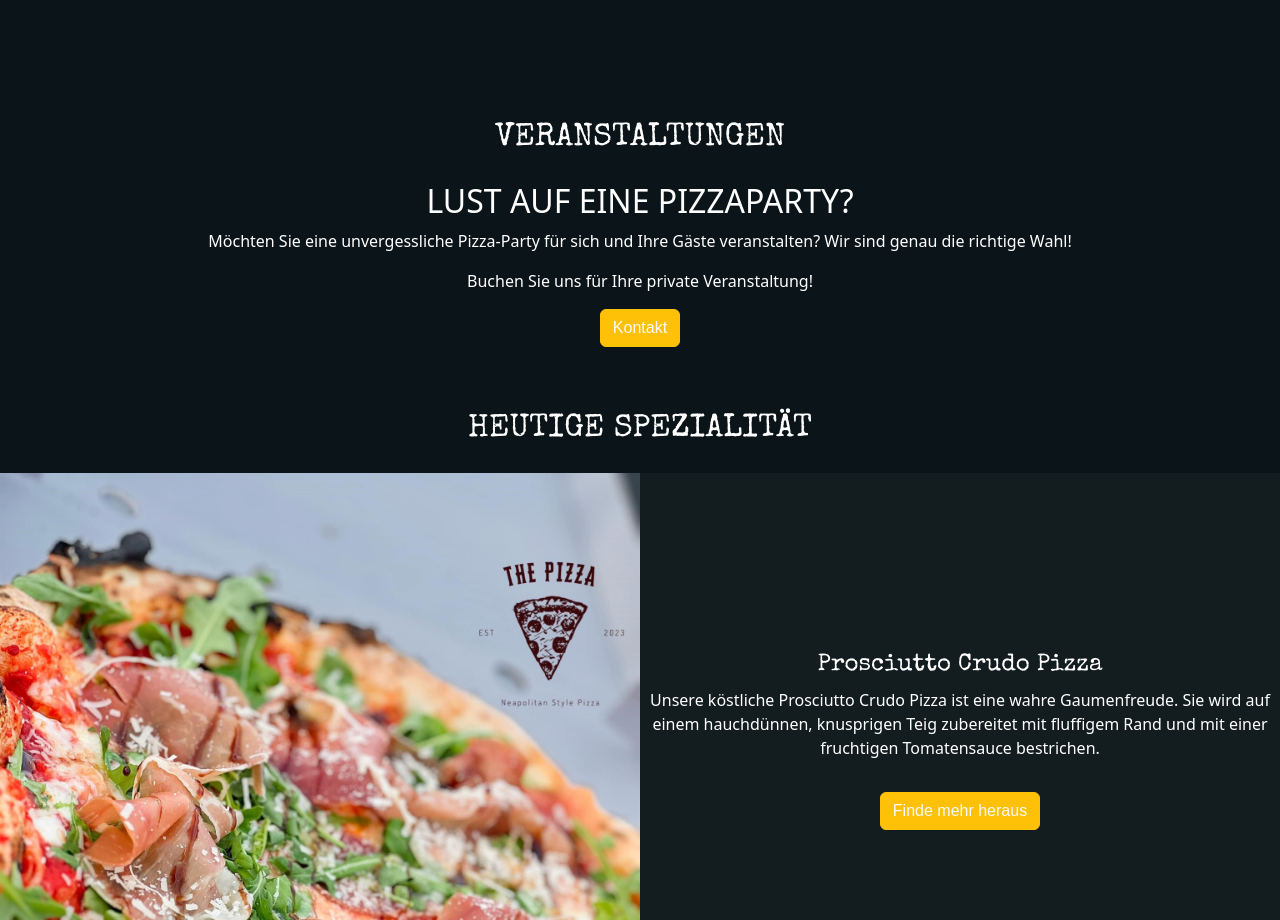
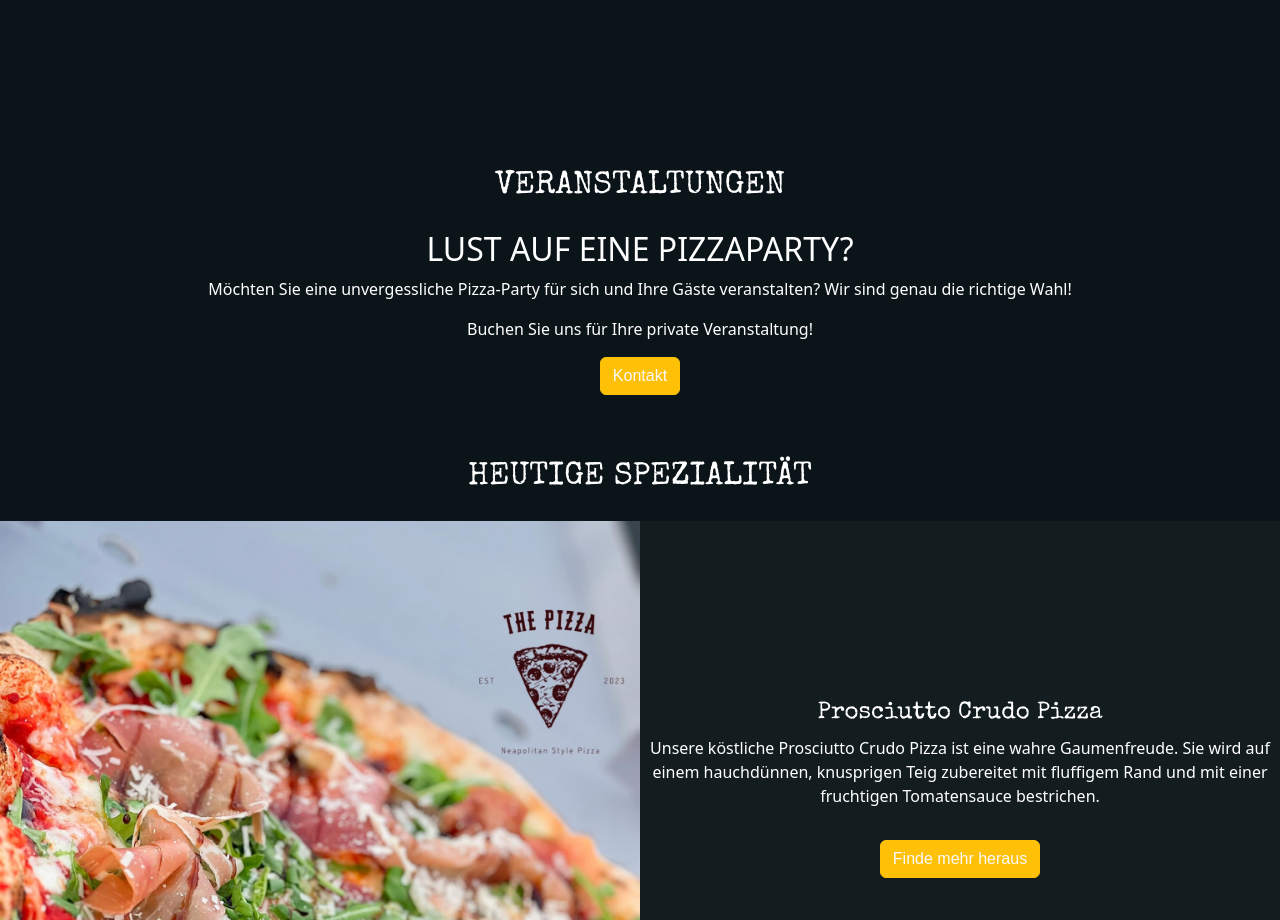
Before and after one commit to Iulia2191/ThePizzaWebsite, a React (Vite) app in the folder the-pizza/: page / in a window 1280 px wide. Shown: the part 1560-2480 px from the top of the page. Built offline with nearby package versions, Linux system fonts and the light colour scheme; a web font is replaced by a local one.

Commit message:
Update Party.jsx

```diff
--- a/the-pizza/src/Components/Party/Party.jsx
+++ b/the-pizza/src/Components/Party/Party.jsx
@@ -6,7 +6,7 @@ function Party () {
         window.scrollTo(0, 0)
     }
   return (
-    <div className='party'>
+    <div className='party pt-5'>
          <h2 className='party-events'>Veranstaltungen</h2>
       <div className='party-container py-3'>
         <h2>LUST AUF EINE PIZZAPARTY?</h2>
```
